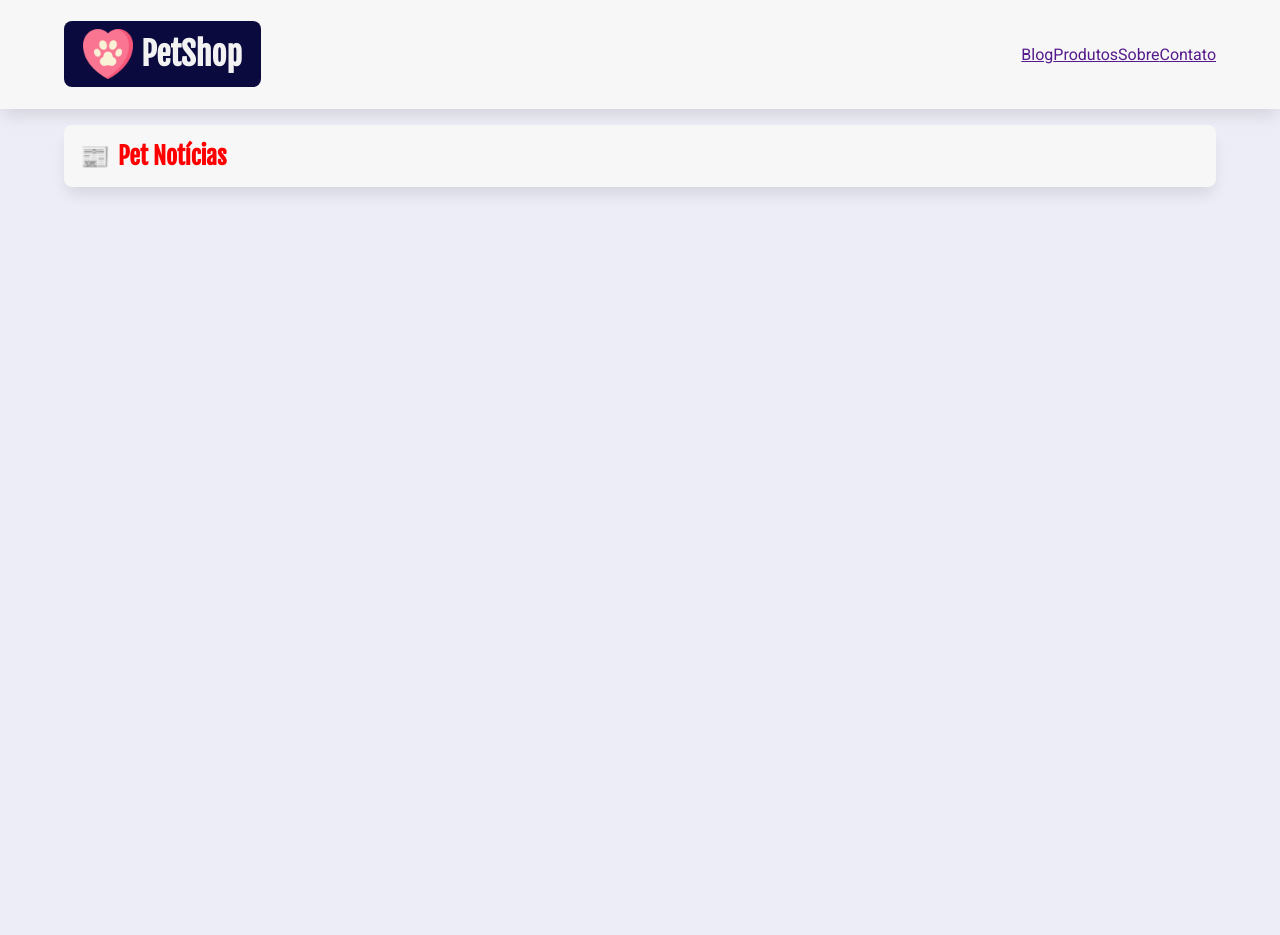
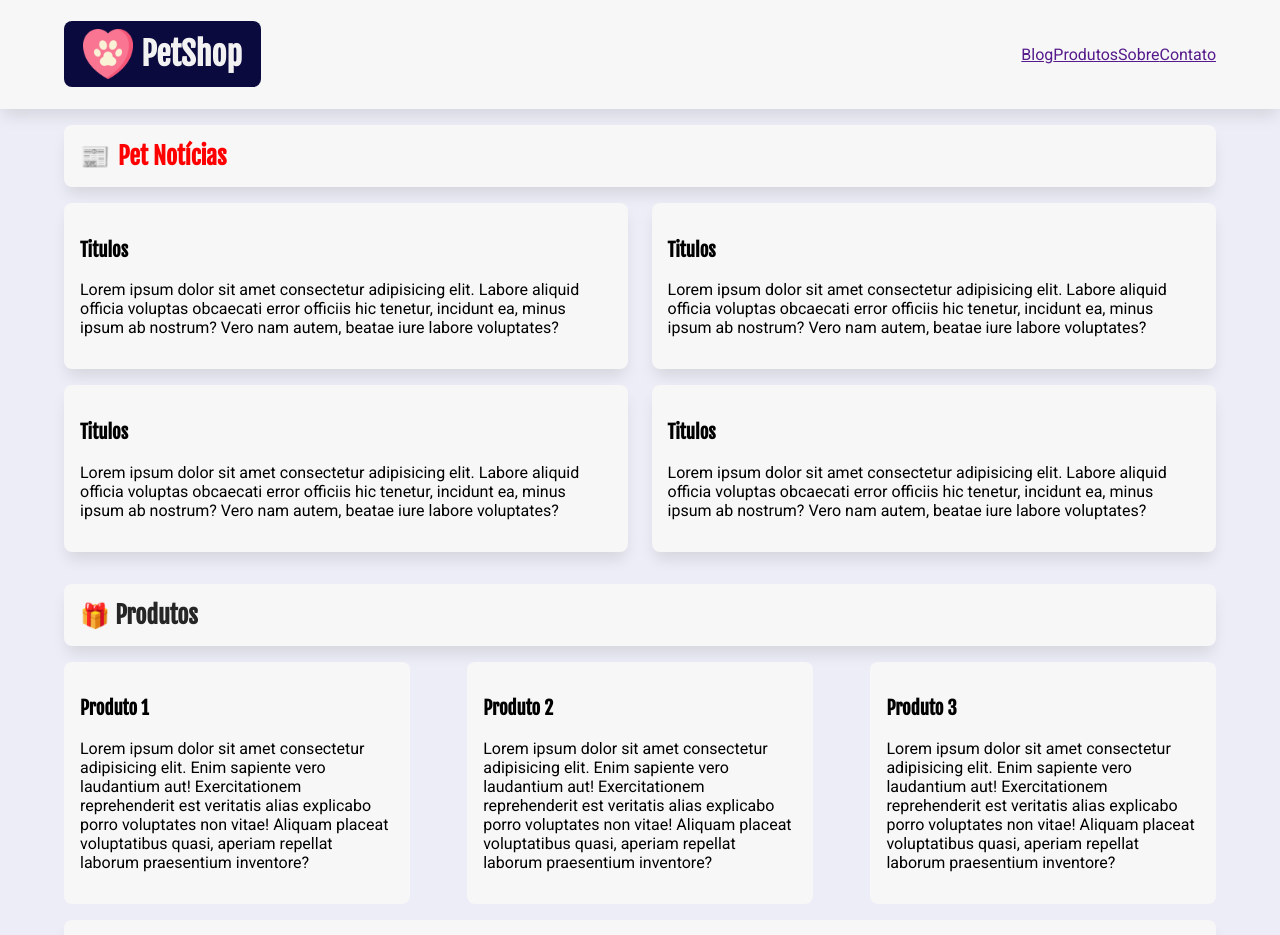
Before and after one commit to gabrielrluna/pertshop-react, a React (Create React App) app: page / in a window 1280 px wide. Shown: the top 935 px of the page. Before the commit the page ends 800 px from the top, so only its background shows below. Built offline with nearby package versions, Linux system fonts and the light colour scheme.

Commit message:
Criação do componente "ListaPosts"

```diff
--- a/src/App.jsx
+++ b/src/App.jsx
@@ -1,5 +1,8 @@
 import Cabecalho from "./components/Cabecalho/Cabecalho";
 import Home from "./pages/Home/Home";
+import Produtos from "./pages/Produtos/Produtos";
+import Sobre from "./pages/Sobre/Sobre";
+import Contato from "./pages/Contato/Contato";
 
 const App = () => {
   return (
@@ -7,6 +10,9 @@ const App = () => {
       <Cabecalho />
       <main className="limitador">
         <Home />
+        <Produtos />
+        <Sobre />
+        <Contato />
       </main>
     </>
   );
--- a/src/components/Cabecalho/Cabecalho.jsx
+++ b/src/components/Cabecalho/Cabecalho.jsx
@@ -1,6 +1,7 @@
+import Menu from "../Menu/Menu";
+
 import estilos from "./Cabecalho.module.css";
 import logo from "../../assets/images/logo.png";
-import Menu from "../Menu/Menu";
 
 const Cabecalho = () => {
   return (
@@ -12,6 +13,7 @@ const Cabecalho = () => {
             PetShop
           </a>
         </h1>
+
         <Menu />
       </div>
     </header>
--- /dev/null
+++ b/src/components/ListaPosts/ListaPosts.jsx
@@ -0,0 +1,49 @@
+import estilos from "./ListaPosts.module.css";
+
+const ListaPosts = () => {
+  return (
+    <div className={estilos.lista_posts}>
+      <article className={estilos.post}>
+        <h3>Titulos</h3>
+        <p>
+          Lorem ipsum dolor sit amet consectetur adipisicing elit. Labore
+          aliquid officia voluptas obcaecati error officiis hic tenetur,
+          incidunt ea, minus ipsum ab nostrum? Vero nam autem, beatae iure
+          labore voluptates?
+        </p>
+      </article>
+
+      <article className={estilos.post}>
+        <h3>Titulos</h3>
+        <p>
+          Lorem ipsum dolor sit amet consectetur adipisicing elit. Labore
+          aliquid officia voluptas obcaecati error officiis hic tenetur,
+          incidunt ea, minus ipsum ab nostrum? Vero nam autem, beatae iure
+          labore voluptates?
+        </p>
+      </article>
+
+      <article className={estilos.post}>
+        <h3>Titulos</h3>
+        <p>
+          Lorem ipsum dolor sit amet consectetur adipisicing elit. Labore
+          aliquid officia voluptas obcaecati error officiis hic tenetur,
+          incidunt ea, minus ipsum ab nostrum? Vero nam autem, beatae iure
+          labore voluptates?
+        </p>
+      </article>
+
+      <article className={estilos.post}>
+        <h3>Titulos</h3>
+        <p>
+          Lorem ipsum dolor sit amet consectetur adipisicing elit. Labore
+          aliquid officia voluptas obcaecati error officiis hic tenetur,
+          incidunt ea, minus ipsum ab nostrum? Vero nam autem, beatae iure
+          labore voluptates?
+        </p>
+      </article>
+    </div>
+  );
+};
+
+export default ListaPosts;
--- /dev/null
+++ b/src/components/ListaPosts/ListaPosts.module.css
@@ -0,0 +1,15 @@
+.lista_posts {
+    display: flex;
+    justify-content: space-between;
+    flex-wrap: wrap;
+}
+
+.post {
+    padding: 1rem;
+    width: 49%;
+    background-color: #f7f7f7;
+    box-shadow: var(--sombra-box);
+    border-radius: var(--borda-arredondada);
+    margin-bottom: 1rem;
+    transition: transform 300ms;
+}
--- a/src/pages/Contato/Contato.jsx
+++ b/src/pages/Contato/Contato.jsx
@@ -0,0 +1,11 @@
+import estilos from "./Contato.module.css";
+
+const Contato = () => {
+  return (
+    <section>
+      <h2 className={estilos.titulo_secao}>Contato</h2>
+    </section>
+  );
+};
+
+export default Contato;
--- /dev/null
+++ b/src/pages/Contato/Contato.module.css
@@ -0,0 +1,3 @@
+.titulo_secao::before {
+  content: "💌 ";
+}
--- a/src/pages/Home/Home.jsx
+++ b/src/pages/Home/Home.jsx
@@ -1,9 +1,12 @@
+import ListaPosts from "../../components/ListaPosts/ListaPosts";
 import estilos from "./Home.module.css";
 
 const Home = () => {
   return (
     <section>
       <h2 className={estilos.titulo_secao}>Pet Notícias</h2>
+
+      <ListaPosts />
     </section>
   );
 };
--- a/src/pages/Produtos/Produtos.jsx
+++ b/src/pages/Produtos/Produtos.jsx
@@ -0,0 +1,43 @@
+import estilos from "./Produtos.module.css";
+
+const Produtos = () => {
+  return (
+    <section>
+      <h2 className={estilos.titulo_secao}>Produtos</h2>
+      <div className={estilos.produtos}>
+        <article>
+          <h3>Produto 1</h3>
+          <p>
+            Lorem ipsum dolor sit amet consectetur adipisicing elit. Enim
+            sapiente vero laudantium aut! Exercitationem reprehenderit est
+            veritatis alias explicabo porro voluptates non vitae! Aliquam
+            placeat voluptatibus quasi, aperiam repellat laborum praesentium
+            inventore?
+          </p>
+        </article>
+        <article>
+          <h3>Produto 2</h3>
+          <p>
+            Lorem ipsum dolor sit amet consectetur adipisicing elit. Enim
+            sapiente vero laudantium aut! Exercitationem reprehenderit est
+            veritatis alias explicabo porro voluptates non vitae! Aliquam
+            placeat voluptatibus quasi, aperiam repellat laborum praesentium
+            inventore?
+          </p>
+        </article>
+        <article>
+          <h3>Produto 3</h3>
+          <p>
+            Lorem ipsum dolor sit amet consectetur adipisicing elit. Enim
+            sapiente vero laudantium aut! Exercitationem reprehenderit est
+            veritatis alias explicabo porro voluptates non vitae! Aliquam
+            placeat voluptatibus quasi, aperiam repellat laborum praesentium
+            inventore?
+          </p>
+        </article>
+      </div>
+    </section>
+  );
+};
+
+export default Produtos;
--- /dev/null
+++ b/src/pages/Produtos/Produtos.module.css
@@ -0,0 +1,21 @@
+.titulo_secao::before {
+  content: "🎁 ";
+}
+
+.produtos article {
+  background-color: #f7f7f7;
+  padding: 1rem;
+  border-radius: var(--borda-arredondada);
+}
+
+@media screen and (min-width: 800px) {
+  .produtos article {
+    width: 30%;
+  }
+
+  .produtos {
+    display: flex;
+    justify-content: space-between;
+    flex-wrap: wrap;
+  }
+}
--- a/src/pages/Sobre/Sobre.jsx
+++ b/src/pages/Sobre/Sobre.jsx
@@ -0,0 +1,11 @@
+import estilos from "./Sobre.module.css";
+
+const Sobre = () => {
+  return (
+    <section>
+      <h2 className={estilos.titulo_secao}>Sobre</h2>
+    </section>
+  );
+};
+
+export default Sobre;
--- /dev/null
+++ b/src/pages/Sobre/Sobre.module.css
@@ -0,0 +1,3 @@
+.titulo_secao::before {
+  content: "💡 ";
+}
```
